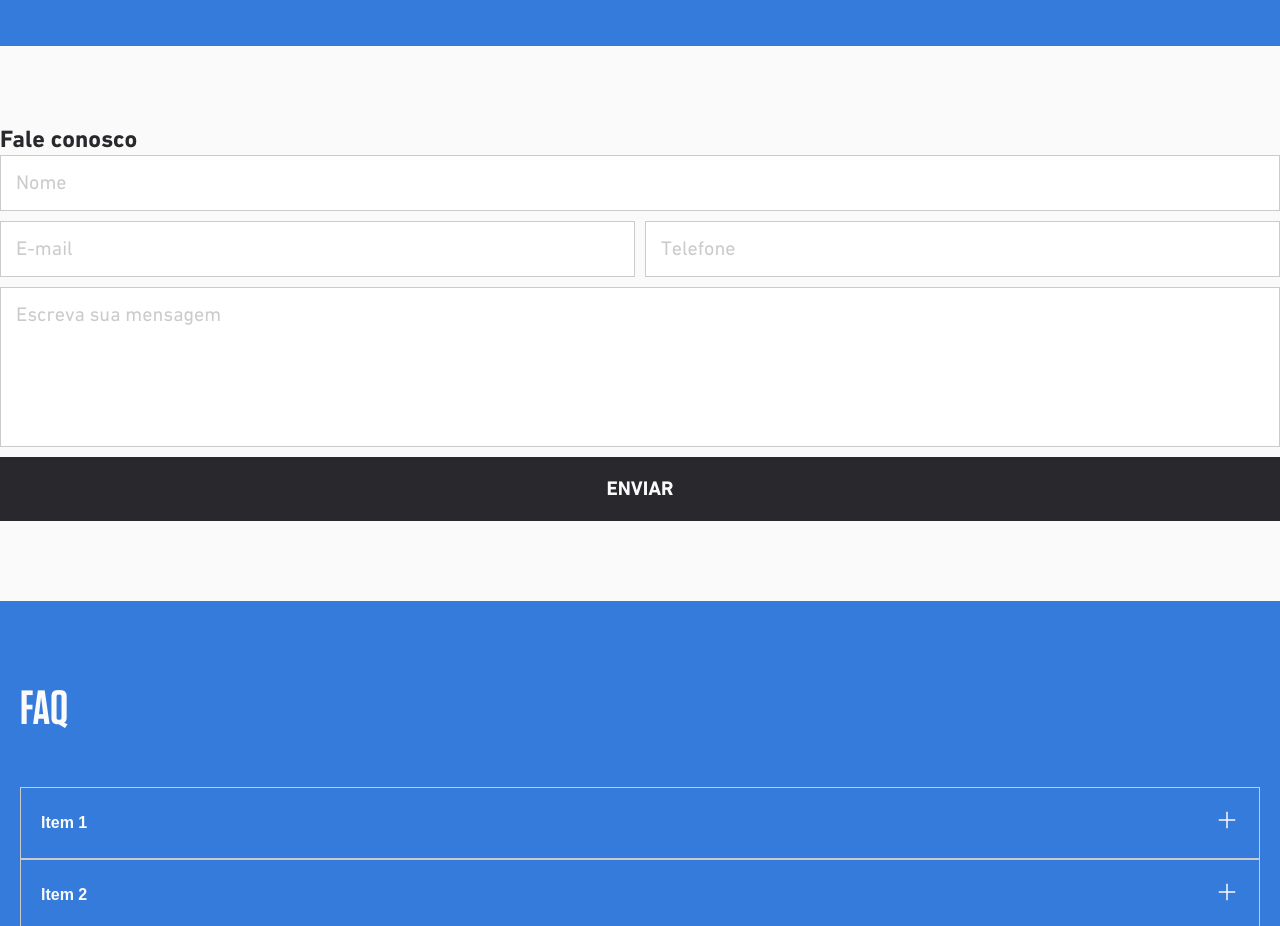
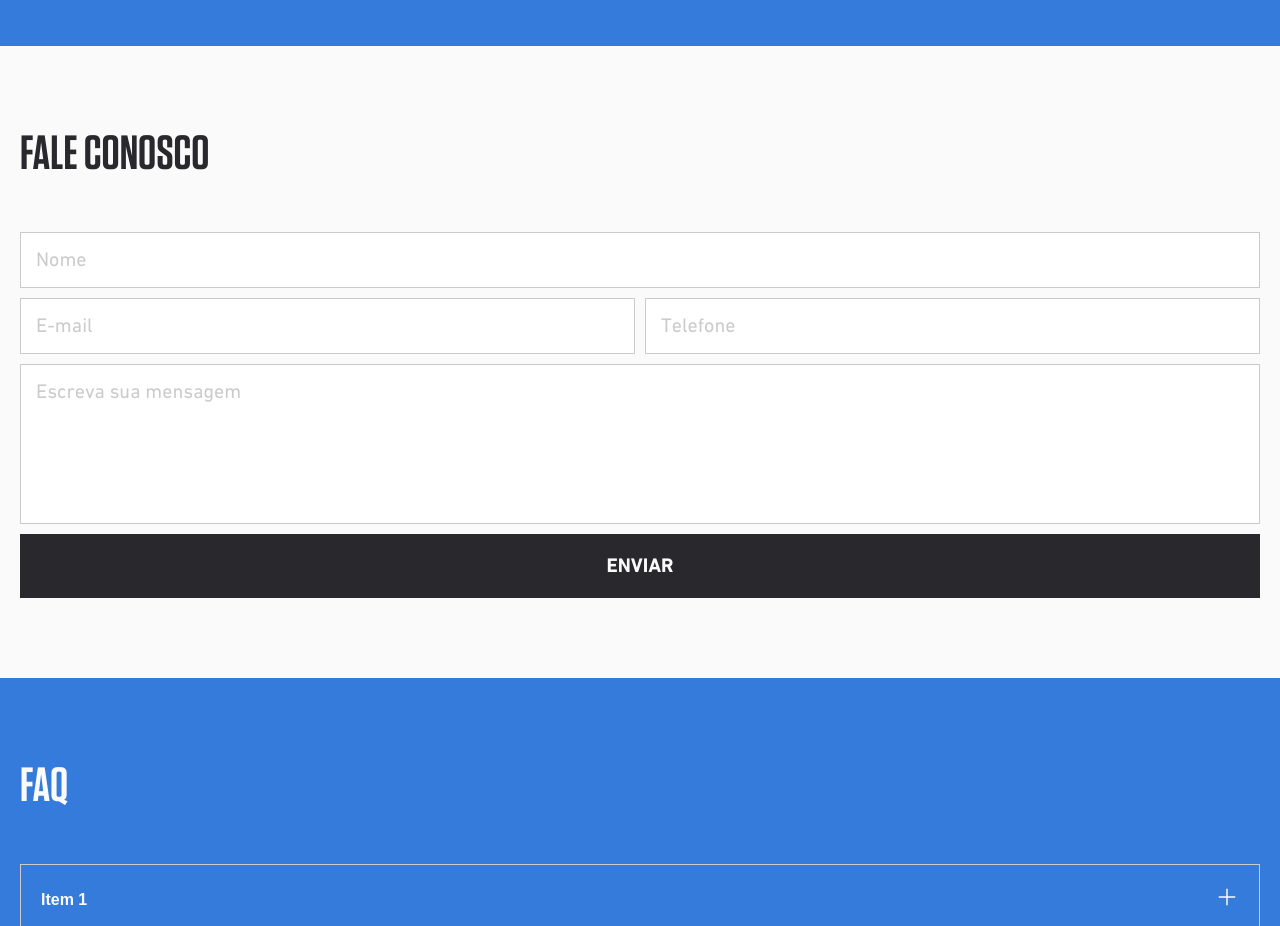
Before and after one commit to mjuliamiosso/niloware, a Next.js app: page /en/home in a window 1280 px wide. Shown: the part 3160-4086 px from the top of the page. Built offline with nearby package versions, Linux system fonts and the light colour scheme; a web font is replaced by a local one.

Commit message:
refactor contact

```diff
--- a/app/sections/Contact/Contact.module.scss
+++ b/app/sections/Contact/Contact.module.scss
@@ -1,11 +1,21 @@
 @import '../../styles/variables';
+@import '../../styles/mixins';
 
 .contact {
     background-color: $light-bg;
     padding: 80px 0;
 }
 
-.contact-input {
+.container {
+    @include container;
+
+    h2 {
+        @include subtitle;
+        color: $text;
+    }
+}
+
+.inputs {
     display: flex;
     flex-direction: column;
     gap: 10px;
@@ -36,20 +46,20 @@
     }
 }
 
-.contact-input-container {
+.contacts {
     display: flex;
     flex-direction: column;
     gap: 10px;
 }
 
 @media (min-width: 768px) {
-    .contact-input {
+    .inputs {
         textarea {
             height: 160px;
         }
     }
 
-    .contact-input-container {
+    .contacts {
         flex-direction: row;
         gap: 10px;
     }
--- a/app/sections/Contact/Contact.tsx
+++ b/app/sections/Contact/Contact.tsx
@@ -1,21 +1,40 @@
 import React from 'react'
 import styles from './Contact.module.scss'
-import classNames from 'classnames'
 import Button from '@/app/components/Button/Button'
 
 const Contact = () => {
   return (
     <section className={styles.contact}>
-      <div className={classNames(styles['contact-container'], 'container')}>
-        <h2 className='subtitle dark'>Fale conosco</h2>
-        <div className={styles['contact-input']}>
-          <input type="text" name="" id="" placeholder='Nome' />
-          <div className={styles['contact-input-container']}>
-            <input type="text" placeholder='E-mail' />
-            <input type="text" placeholder='Telefone' />
+      <div className={styles.container}>
+        <h2 className={styles.subtitle}>
+          Fale conosco
+        </h2>
+        <div className={styles.inputs}>
+          <input
+            type="text"
+            name=""
+            id=""
+            placeholder='Nome'
+          />
+          <div className={styles.contacts}>
+            <input
+              type="text"
+              placeholder='E-mail'
+            />
+            <input
+              type="text"
+              placeholder='Telefone'
+            />
           </div>
-          <textarea name="" id="" placeholder='Escreva sua mensagem'></textarea>
-          <Button text='Enviar'/>
+          <textarea
+            name=""
+            id=""
+            placeholder='Escreva sua mensagem'
+          />
+          <Button
+            text='Enviar'
+            link={''}
+          />
         </div>
       </div>
     </section>
```
